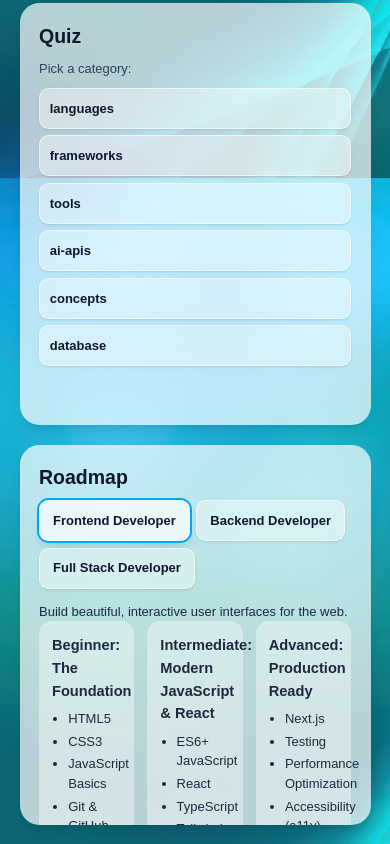
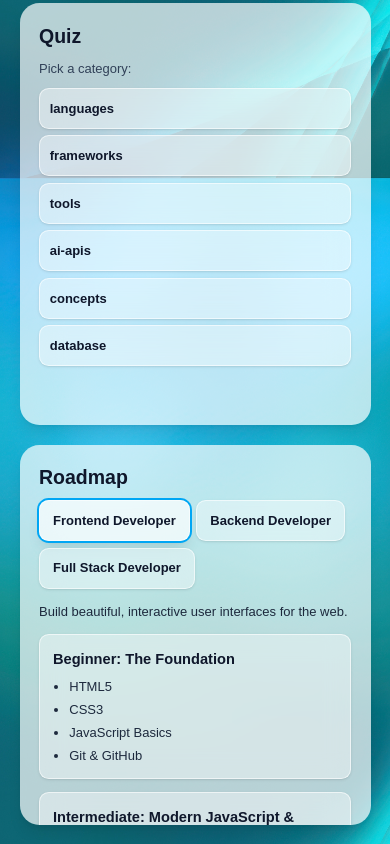
Before and after one commit to Dtzul04/GuideBooks, a Next.js app: page / in a window 390 px wide. Both pictures are taken after a click on the button "Frontend Developer". Shown: the part 666-1510 px from the top of the page. Built offline with nearby package versions, Linux system fonts and the light colour scheme.

Commit message:
Fix Roadmap responsive grid and match card styling

```diff
--- a/components/Roadmap.tsx
+++ b/components/Roadmap.tsx
@@ -35,10 +35,13 @@ export default function Roadmap() {
       {selected && (
         <div className="mt-4 text-slate-800">
           <p>{selected.description}</p>
-          <div className="grid grid-cols-1 md: grid-cols-3 gap-4">
+          <div className="mt-4 grid grid-cols-1 gap-4 md:grid-cols-3">
             {selected.stages.map((stage) => (
-            <div key={stage.title} className="rounded-2xl bg-white/40 p-4">
-              <h3 className="mb-2 text-lg font-bold">
+              <div
+                key={stage.title}
+                className="rounded-xl bg-white/40 p-4 backdrop-blur-md border border-white/60 shadow-sm"
+              >
+                <h3 className="mb-2 text-lg font-bold text-slate-900">
                   {stage.level}: {stage.title}
                 </h3>
                 {/* Topics to learn in this stage */}
```
Lines whose indentation alone changed are shown as unchanged.
